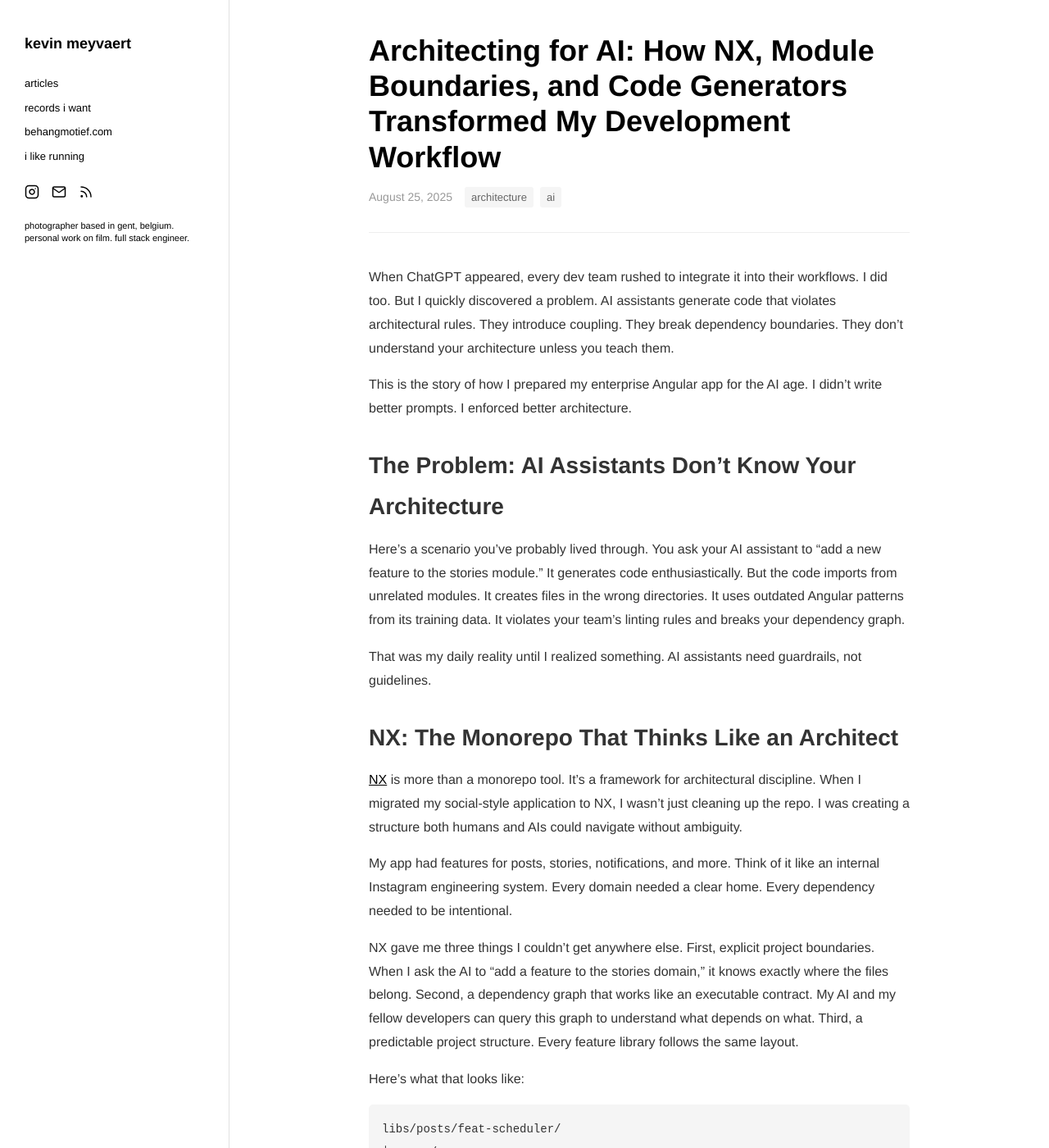
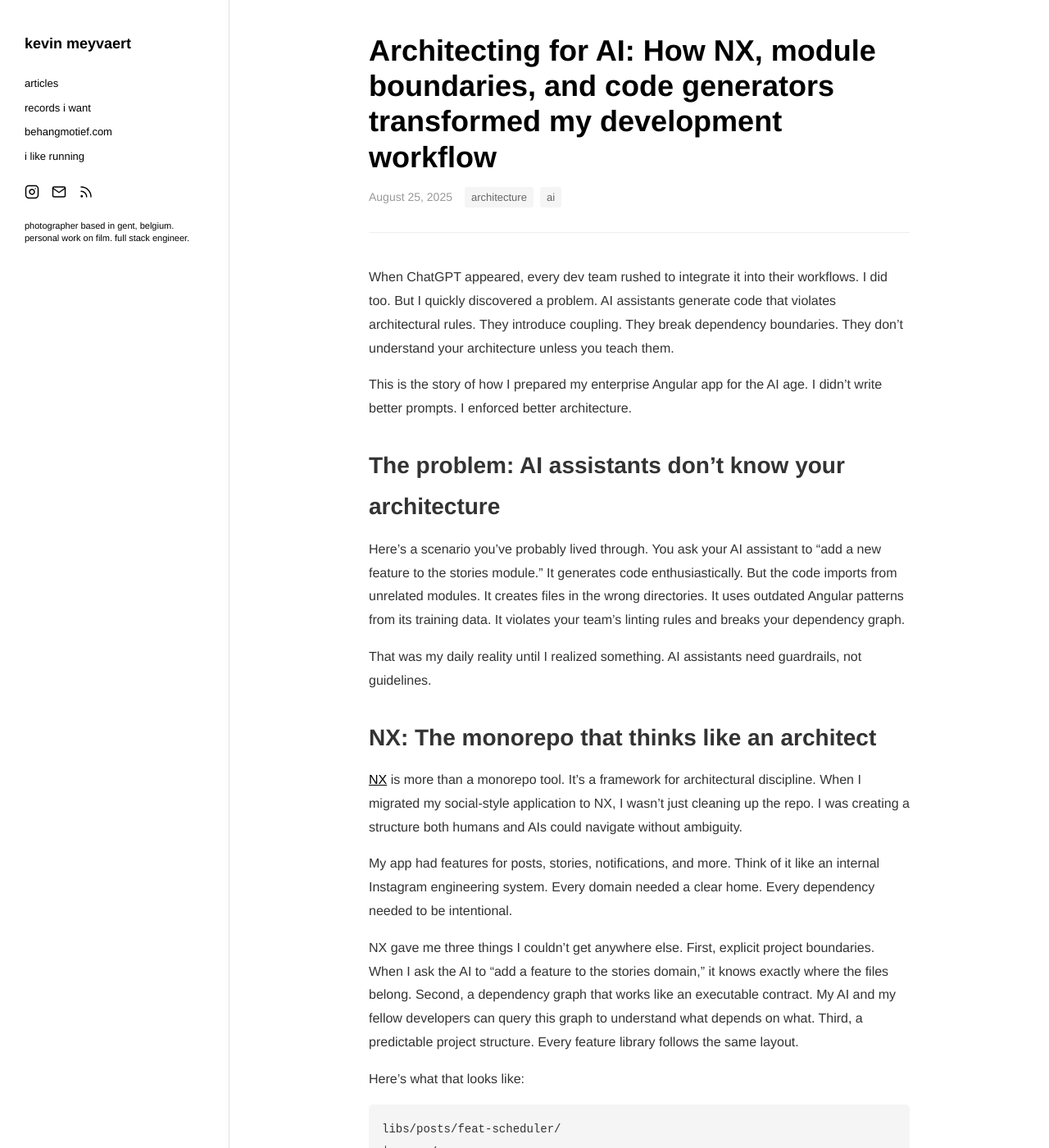
Before and after one commit to kevinmeyvaert/blog, a Jekyll site: the page built from _articles/2025-08-25-architecting-for-ai.md, in a window 1280 px wide and 1400 px high. Shown: the whole window at 82% size. Built offline with Jekyll 4.4.1, drawn with Linux system fonts in a browser that asks for light colours; some of the changed text lies outside the part shown.

```diff
--- a/_articles/2025-08-25-architecting-for-ai.md
+++ b/_articles/2025-08-25-architecting-for-ai.md
@@ -1,6 +1,6 @@
 ---
 layout: article
-title: "Architecting for AI: How NX, Module Boundaries, and Code Generators Transformed My Development Workflow"
+title: "Architecting for AI: How NX, module boundaries, and code generators transformed my development workflow"
 date: 2025-08-25
 categories: [architecture, ai]
 tags: [ai, nx, architecture, angular, monorepo, developer-productivity]
@@ -11,13 +11,13 @@ When ChatGPT appeared, every dev team rushed to integrate it into their workflow
 
 This is the story of how I prepared my enterprise Angular app for the AI age. I didn't write better prompts. I enforced better architecture.
 
-## The Problem: AI Assistants Don't Know Your Architecture
+## The problem: AI assistants don't know your architecture
 
 Here's a scenario you've probably lived through. You ask your AI assistant to "add a new feature to the stories module." It generates code enthusiastically. But the code imports from unrelated modules. It creates files in the wrong directories. It uses outdated Angular patterns from its training data. It violates your team's linting rules and breaks your dependency graph.
 
 That was my daily reality until I realized something. AI assistants need guardrails, not guidelines.
 
-## NX: The Monorepo That Thinks Like an Architect
+## NX: The monorepo that thinks like an architect
 
 [NX](https://nx.dev) is more than a monorepo tool. It's a framework for architectural discipline. When I migrated my social-style application to NX, I wasn't just cleaning up the repo. I was creating a structure both humans and AIs could navigate without ambiguity.
 
@@ -41,7 +41,7 @@ libs/posts/feat-scheduler/
 
 This predictability eliminates guesswork for humans and machines.
 
-## Module Boundaries: Your Architectural Immune System
+## Module boundaries: Your architectural immune system
 
 The key to AI-safe architecture isn't documentation. It's enforcement. I use ESLint's `@nx/enforce-module-boundaries` rule. This rule relies on a two-dimensional tagging system that defines both the domain and type of each library.
 
@@ -81,7 +81,7 @@ UI code can't call APIs directly. It must go through the data-access layer. No d
 
 Libraries must satisfy both domain and type constraints. A library tagged `["domain:stories", "type:feature"]` must respect both sets of boundaries. It can import `domain:shared, type:ui`. It cannot import `domain:ads, type:ui`. It cannot import `domain:shared, type:api-service` from a UI component. The boundaries are enforced automatically. AI has no room to color outside the lines.
 
-## What Happens When AI Hits a Boundary
+## What happens when AI hits a boundary
 
 When AI-generated code violates a rule, it doesn't fail silently. It hits a lint wall:
 
@@ -95,7 +95,7 @@ A project tagged with "domain:posts" can only depend on libs tagged with
 
 The feedback is immediate and clear. The AI adapts. Next time, it generates correct imports. Your architecture becomes the AI's training data.
 
-## Custom Generators: Teaching AI to Fish
+## Custom generators: Teaching AI to fish
 
 Boundaries defend your architecture. Generators let you go on offense. I built custom NX generators that wrap my architectural patterns into reusable commands.
 
@@ -103,7 +103,7 @@ I can create a new feature module with `npx nx g @app/generators:library feat-hi
 
 Every generator creates files in the right places. It applies architectural tags. It sets up linting, tests, and i18n. It uses modern Angular syntax like signals, standalone components, and the inject() function. The AI doesn't need to generate boilerplate. It just calls the right generator.
 
-## CLAUDE.md: Context for AI, Not Rules for Humans
+## CLAUDE.md: Context for AI, not rules for humans
 
 Many teams maintain massive documentation files describing coding conventions. I deleted mine. I replaced it with a `CLAUDE.md` file that focuses on context, not rules:
 
@@ -126,24 +126,24 @@ Many teams maintain massive documentation files describing coding conventions. I
 
 Everything that can be enforced through tooling gets enforced. Linting, code structure, import rules, and formatting are not written down. They're baked into the tools.
 
-## Enforcement Over Documentation
+## Enforcement over documentation
 
 If a rule can be enforced, don't document it. This creates immediate feedback for AI and humans. Your tooling configuration becomes your single source of truth. When you update ESLint rules, you update AI behavior. There's zero drift between documentation and implementation.
 
-## Real Results
+## Real results
 
 Since I adopted this approach, module boundary violations dropped to near zero. AI assistants generate code that passes lint on the first try. New developers onboard in days, not weeks. Code reviews focus on business logic, not structure. My AI assistants now self-lint before suggesting commits.
 
-## What I Wish I'd Known Earlier
+## What I wish I'd known earlier
 
 Start with boundaries, not features. Architectural constraints teach AI faster than documentation. Treat generators as infrastructure. They're as critical as CI/CD pipelines. Use tags, types, and tooling to make wrong code impossible. Lint early and often. If it doesn't lint, it doesn't ship. Treat your architectural context like code and version-control it.
 
-## When Architecture Meets AI
+## When architecture meets AI
 
 Once your architecture enforces itself, AI becomes a productive collaborator instead of a liability. Onboarding happens in minutes, whether the new team member is human or AI. Every library follows the same structure. Refactors become safe. Consistency scales with your team size.
 
 When AI and architecture align, velocity and stability increase together. That's rare in software engineering.
 
-## The Takeaway
+## The takeaway
 
 The teams that thrive in the AI era won't be the ones with the best prompts. They'll be the ones with the best architectures. Make your architecture enforceable. Make your AI architecturally aware. Let your development team and your AI move faster, safely.
```
Also changed, not shown: _articles/2025-03-04-automating-workflow-with-ai.md (+8 -8 lines), _articles/2025-11-02-migrating-with-ai-iterative-development.md (+11 -11 lines).
